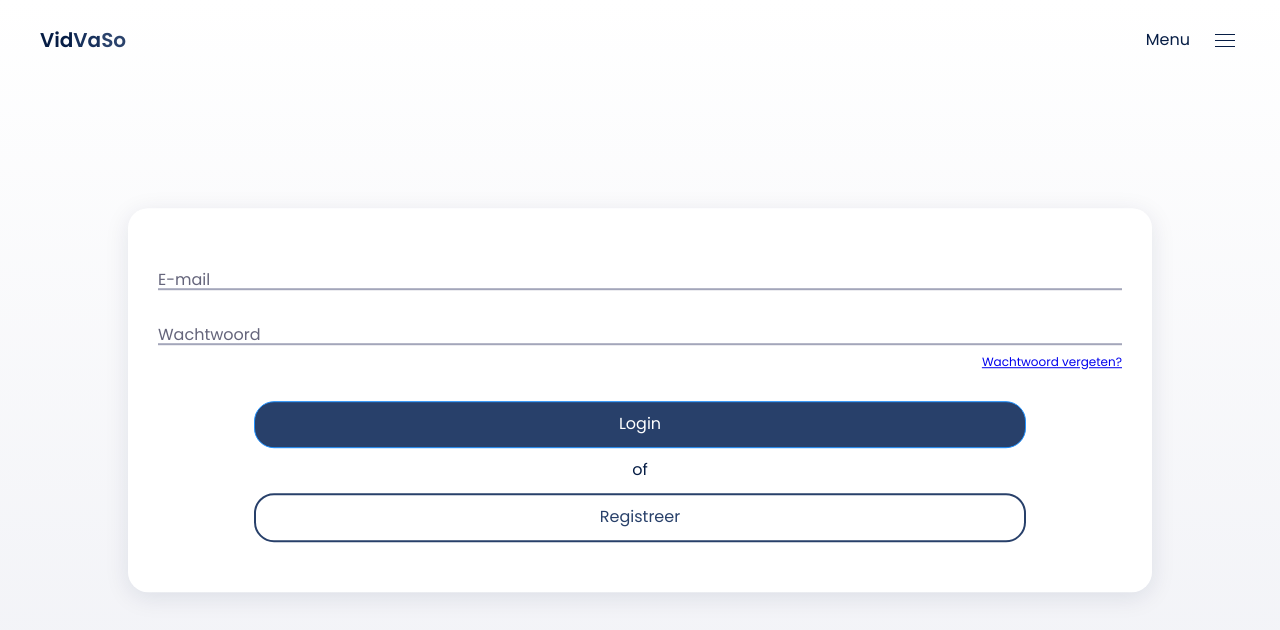
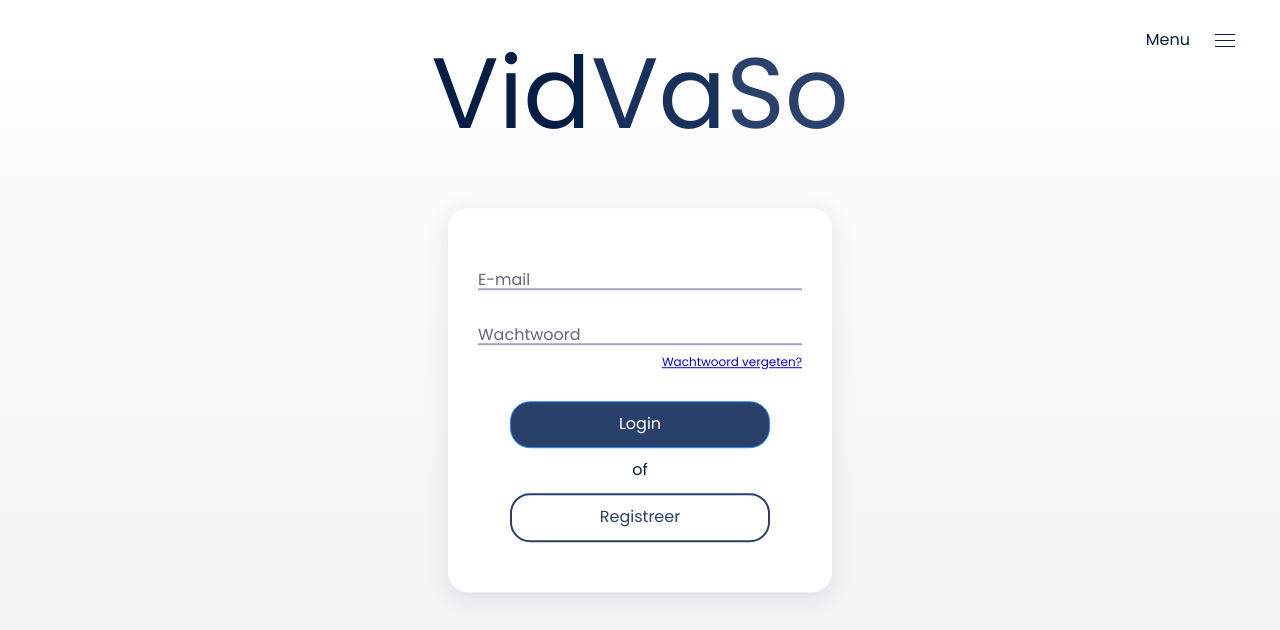
Before and after one commit to WesselvanKasteel/groep3_app, a React (Create React App) app: page /login in a window 1280 px wide. Shown: the top 630 px of the page. Built offline with nearby package versions, Linux system fonts and the light colour scheme.

Commit message:
Edited 1920x1080p styling for login page

```diff
--- a/src/components/Auth/Login/Login.css
+++ b/src/components/Auth/Login/Login.css
@@ -93,6 +93,39 @@ h2 {
     margin-bottom: 3rem;
 }
 
+.login__title{
+    visibility: hidden;
+}
+
 @media (min-width: 750px) {
+    .login{
+        width: 30%;
 
+
+    }
+
+    .header__title{
+        visibility: hidden;
+    }
+
+    .login__title{
+        visibility: visible;
+        font-size: 10rem;
+        position: absolute;
+        top: -30%;
+        left: 50%;
+        transform: translate(-50%, -50%);
+        text-decoration: none;
+
+    }
+
+    .login__title__blue-1 {
+        color: #061D45;
+    }
+    .login__title__blue-2 {
+        color: #18315c;
+    }
+    .login__title__blue-3 {
+        color: #2a426b;
+    }
 }
--- a/src/components/Auth/Login/Login.js
+++ b/src/components/Auth/Login/Login.js
@@ -36,6 +36,11 @@ const Login = (props) => {
     return(
         <section className="login">
             {/* <h2>Login</h2> */}
+            <Link to="/" className="login__title">
+                <span className="login__title__blue-1">Vid</span>
+                <span className="login__title__blue-2">Va</span>
+                <span className="login__title__blue-3">So</span>
+            </Link>
             <form method="post" className="login__form" onSubmit={loginHandler}>
                 <div className="login__form__container c1">
                     <label className="login__form__container__placeholder" htmlFor="email">E-mail</label>
```
